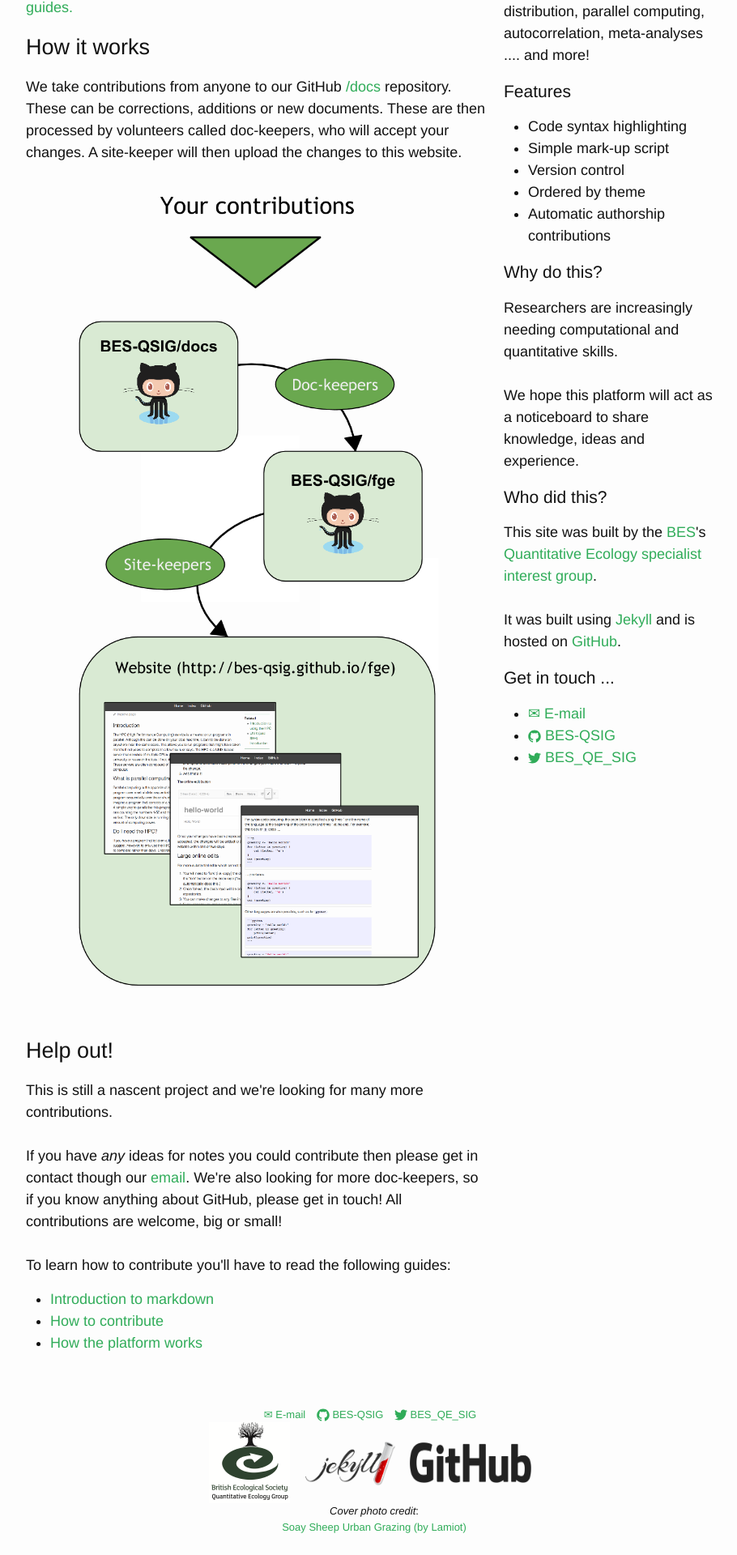
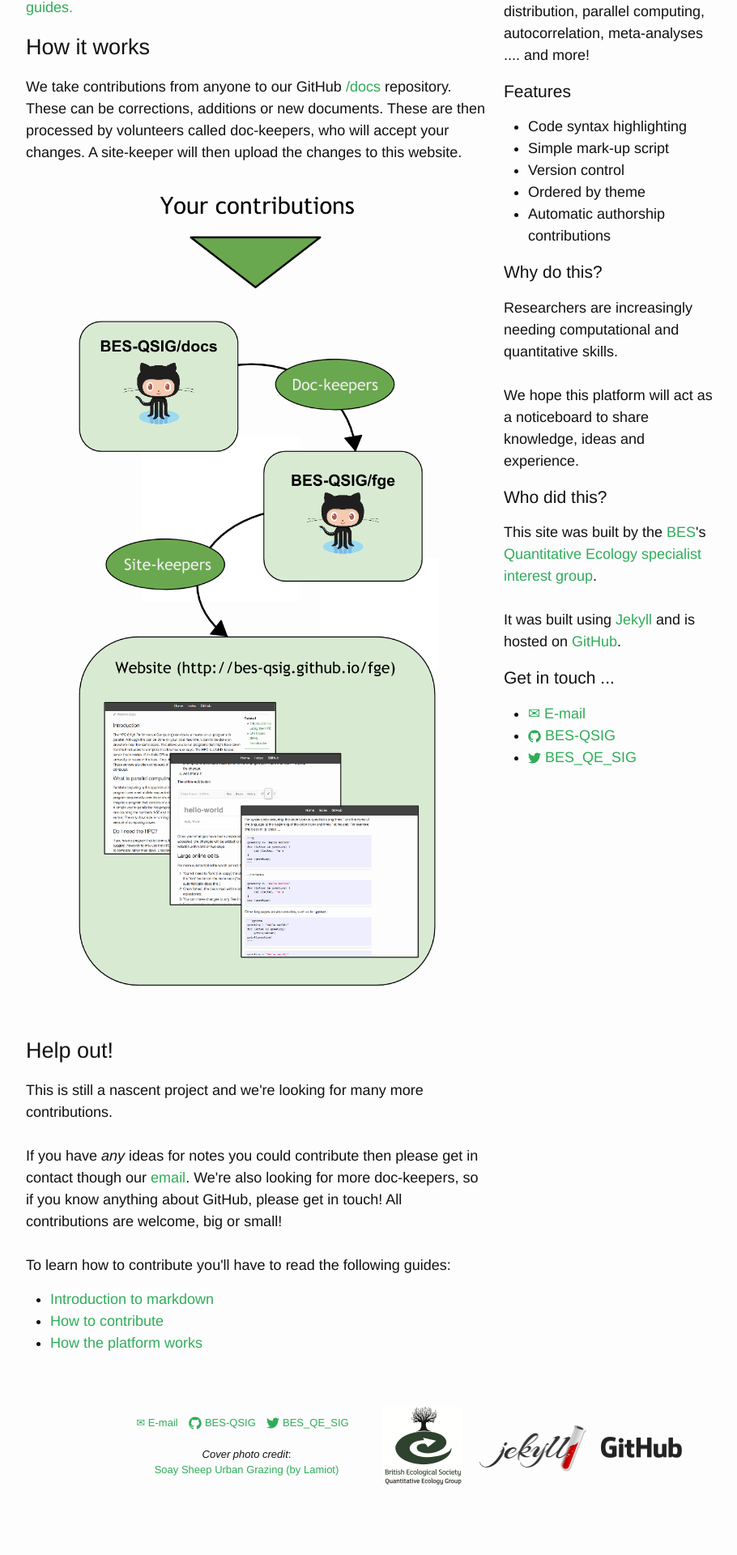
Before and after one commit to DomBennett/fge, a Jekyll site: the page built from index.html, in a window 1280 px wide. Shown: the part 952-2872 px from the top of the page at 81% size, without its empty margins (178-1088 px from the left). Built offline with Jekyll 4.4.1, drawn with Linux system fonts in a browser that asks for light colours; Markdown is read by kramdown in place of the engine named in the settings; comment, search, counter and statistics services are not loaded; after the commit the page ends 2812 px from its top, so only the background shows below that.

Commit message:
updated look and hid on mobile

```diff
--- a/_includes/footer.html
+++ b/_includes/footer.html
@@ -1,5 +1,9 @@
-<footer class="site-footer grid">
-  <div class='unit whole align-center'>
+<footer class="site-footer grid hide-on-mobiles">
+  <div class='unit half align-center'>
+    <div class='unit half'>
+      <!-- Empty grid -->
+    </div>
+    <div class='unit half'>
       <a href="mailto:{{ site.email }}" style="margin-right:10px">
           <span class='icon icon--email'>
               &#9993
@@ -22,10 +26,7 @@
           </svg>
         </span>
         <span class="username">{{ site.twitter_username }}</span>
-    </a><br>
-    <img src='/fge/img/besqsig_logo.png' width="100" height="100" alt="BES-QSIG" style='margin-right:10px'>
-    <img src='/fge/img/jekyll_logo.png' width="120" height="60" alt="Jekyll" style="margin-right:10px">
-    <img src='/fge/img/github_logo.png' width="150" height="50" alt="GitHub" style="margin-right:10px">
+      </a><br><br>
       {% if page.layout == "doc" or page.title == "Home" %}
         <p id="pphotocredit">
           Unknown photo
@@ -40,4 +41,16 @@
         </p>
       {% endif %}
     </div>
+  </div>
+  <div class='unit half align-left'>
+    <!--
+    Logo dimensions:
+    BES-QSIG - 200 x 200
+    Jekyll - 573 x 254
+    GitHub - 800 × 209
+    -->
+    <img src='/fge/img/besqsig_logo.png' width="100" height="100" alt="BES-QSIG" style='margin-right:10px'>
+    <img src='/fge/img/jekyll_logo.png' width="143" height="64" alt="Jekyll" style="margin-right:10px">
+    <img src='/fge/img/github_logo.png' width="100" height="26" alt="GitHub" style="margin-right:10px">
+  </div>
 </footer>
```
Lines whose indentation alone changed are shown as unchanged.
